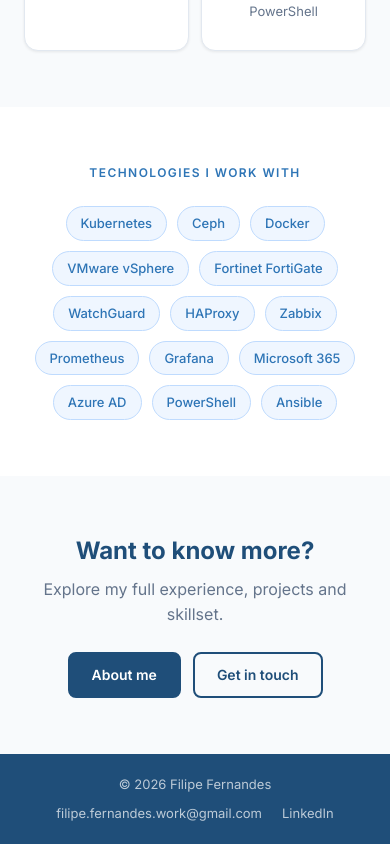
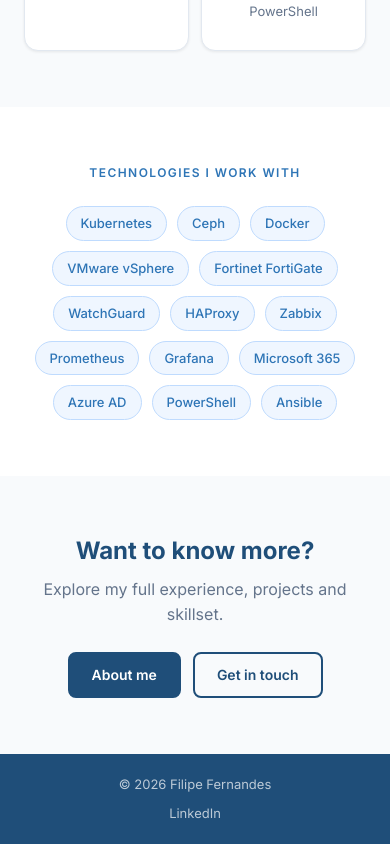
Before and after one commit to Qos97/CV, a React (Vite) app in the folder website/: page / in a window 390 px wide. Shown: the part 1147-1991 px from the top of the page. Built offline with nearby package versions, Linux system fonts and the light colour scheme.

Commit message:
Remove email and phone from website and PDF template
- Contact page: removed email card
- Footer: removed email link
- generate.py: removed phone and email from PDF header, updated location to Lisboa

Co-Authored-By: Claude Sonnet 4.6 <noreply@anthropic.com>

```diff
--- a/website/src/App.jsx
+++ b/website/src/App.jsx
@@ -92,7 +92,6 @@ function Footer() {
       <div className="container footer__inner">
         <span>© {new Date().getFullYear()} Filipe Fernandes</span>
         <span className="footer__links">
-          <a href="mailto:filipe.fernandes.work@gmail.com">filipe.fernandes.work@gmail.com</a>
           <a href="https://linkedin.com/in/ffernandes97" target="_blank" rel="noreferrer">LinkedIn</a>
         </span>
       </div>
--- a/website/src/pages/Contact.jsx
+++ b/website/src/pages/Contact.jsx
@@ -19,16 +19,7 @@ export default function Contact() {
           </div>
 
           <div className="contact__cards">
-            <a href="mailto:filipe.fernandes.work@gmail.com" className="contact-card">
-              <div className="contact-card__icon">✉</div>
-              <div>
-                <div className="contact-card__label">Email</div>
-                <div className="contact-card__value">filipe.fernandes.work@gmail.com</div>
-                <div className="contact-card__action">{t.emailAction}</div>
-              </div>
-            </a>
-
-            <a href="https://linkedin.com/in/ffernandes97" target="_blank" rel="noreferrer" className="contact-card">
+            < href="https://linkedin.com/in/ffernandes97" target="_blank" rel="noreferrer" className="contact-card">
               <div className="contact-card__icon contact-card__icon--blue">in</div>
               <div>
                 <div className="contact-card__label">LinkedIn</div>
```
